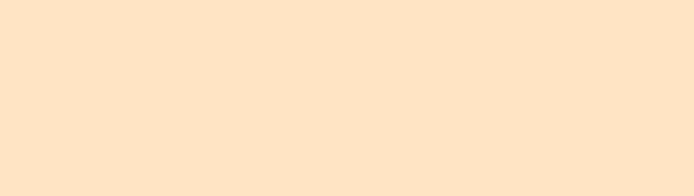
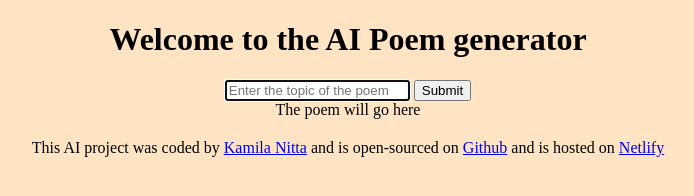
Before and after one commit to kamilanitta/poem-generator, a plain HTML site: page index.html in a window 1280 px wide. Shown: the whole page, without its empty margins (292-986 px from the left). Drawn offline with Linux system fonts and the light colour scheme.

Commit message:
more html

```diff
--- a/index.html
+++ b/index.html
@@ -9,6 +9,20 @@
     <title>AI Poem Generator</title>
   </head>
   <body>
+    <header>
+      <h1>Welcome to the AI Poem generator</h1>
+    </header>
+<main>
+  <form>
+    <input type="text" placeholder="Enter the topic of the poem" autofocus required autocomplete="off"/>
+  <input type="submit"/>
+  <br>
+    The poem will go here
+    <br/>
+  </div>
+  </form>
+</main>
+    <footer> This AI project was coded by <a href="https://github.com/kamilanitta">Kamila Nitta</a> and is open-sourced on <a href="https://github.com/kamilanitta/poem-generator">Github</a> and is hosted on <a href="poem-generator-knitta.netlify.app">Netlify</a></footer>
     <script src="./index.js"></script>
   </body>
 </html>
```
